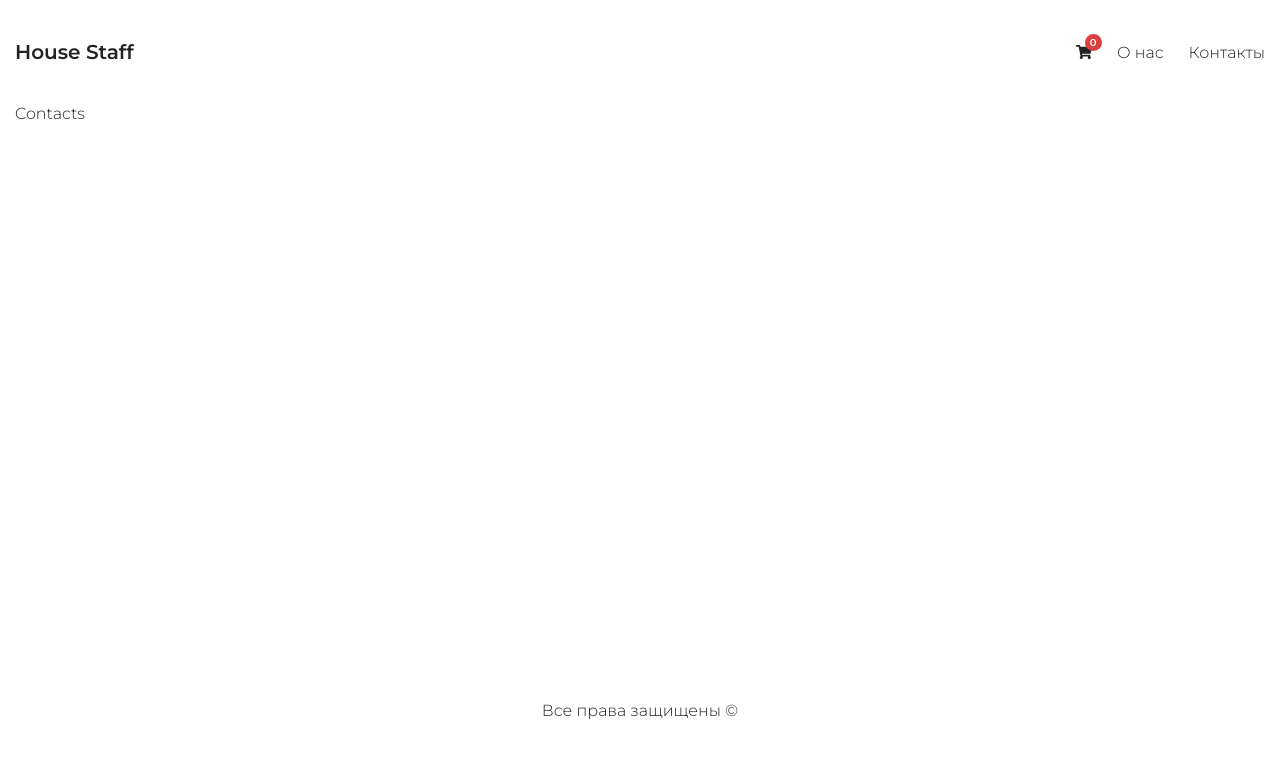
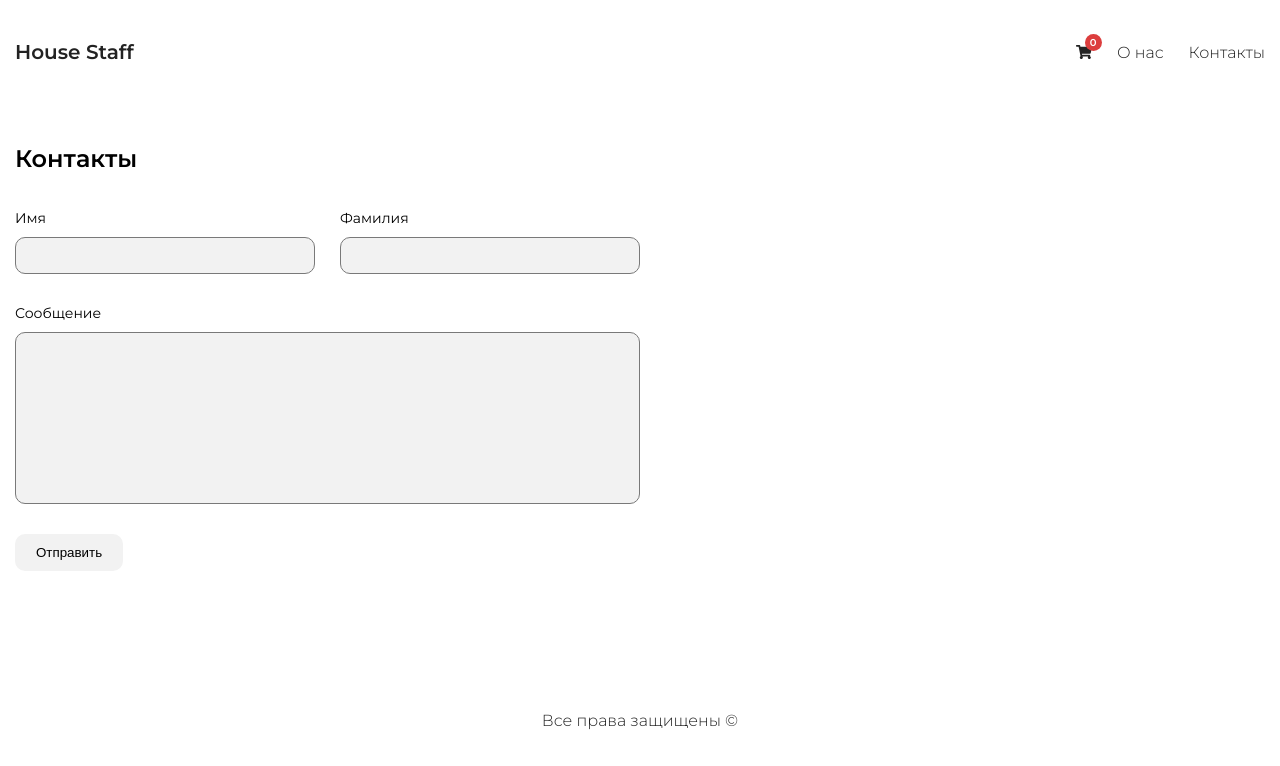
Before and after one commit to MihailDragni/react-online-store, a React (Create React App) app: page /contacts in a window 1280 px wide. Shown: the top 766 px of the page. Built offline with nearby package versions, Linux system fonts and the light colour scheme.

Commit message:
added content in contacts page

```diff
--- a/src/index.scss
+++ b/src/index.scss
@@ -642,3 +642,68 @@ footer {
     }
   }
 }
+
+.contacts {
+  padding: 40px 0;
+  &__title {
+    margin-bottom: 1.5em;
+  }
+}
+
+.form {
+  max-width: 50%;
+  width: 100%;
+  display: flex;
+  flex-direction: column;
+  gap: 30px;
+  &__row {
+    display: flex;
+    align-items: center;
+    justify-content: space-between;
+    gap: 25px;
+  }
+
+  &__item {
+    width: 100%;
+    display: flex;
+    flex-direction: column;
+    color: #000;
+    font-size: 16px;
+    font-weight: 400;
+    gap: 10px;
+  }
+  &__label {
+    align-self: flex-start;
+    font-size: 14px;
+  }
+  &__input {
+    width: 100%;
+  }
+  &__field {
+    border: 1px solid #797979;
+    background-color: #f2f2f2;
+    padding: 10px;
+    outline: transparent;
+    border-radius: 10px;
+  }
+  &__textarea {
+    resize: none;
+  }
+
+  &__btn {
+    display: inline-block;
+    align-self: flex-start;
+    appearance: none;
+    outline: transparent;
+    background-color: #f2f2f2;
+    border-radius: 10px;
+    padding: 10px 20px;
+    cursor: pointer;
+    border: 1px solid transparent;
+    transition: all 0.3s ease;
+    &:hover {
+      background-color: #333;
+      color: #fff;
+    }
+  }
+}
--- a/src/pages/About.jsx
+++ b/src/pages/About.jsx
@@ -74,9 +74,7 @@ const About = () => {
       </div>
 
       <div className="about__text">
-				<h2 className="about__title title">
-					Наши рекомендации
-				</h2>
+        <h2 className="about__title title">Наши рекомендации</h2>
         <p>
           При выборе мебели для дома, необходимо обратить внимание на качество,
           комфорт и функциональность. Из всех предметов мебели, диван является
--- a/src/pages/Contacts.jsx
+++ b/src/pages/Contacts.jsx
@@ -1,7 +1,55 @@
 import React from 'react'
 
-const Contacts = () => {
-  return <div>Contacts</div>
+const form = () => {
+  return (
+    <div className="contacts">
+      <h1 className="contacts__title title">Контакты</h1>
+      <form className="contacts__form form">
+        <div className="form__row">
+          <div className="form__item">
+            <label className="form__label" for="name">
+              Имя
+            </label>
+            <input
+              className="form__input form__field"
+              type="text"
+              id="name"
+              name="name"
+              required
+            />
+          </div>
+          <div className="form__item">
+            <label className="form__label" for="surname">
+              Фамилия
+            </label>
+            <input
+              className="form__input form__field"
+              type="text"
+              id="surname"
+              name="surname"
+              required
+            />
+          </div>
+        </div>
+        <div className="form__item">
+          <label className="form__label" for="message">
+            Сообщение
+          </label>
+          <textarea
+            className="form__textarea form__field"
+            name="message"
+            id="message"
+            cols="30"
+            rows="10"
+            required
+          ></textarea>
+        </div>
+        <button className="form__btn" type="submit">
+          Отправить
+        </button>
+      </form>
+    </div>
+  )
 }
 
-export default Contacts
+export default form
```
